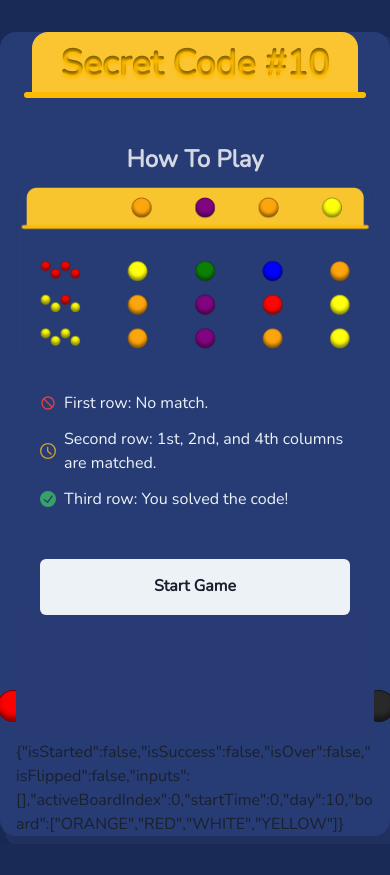
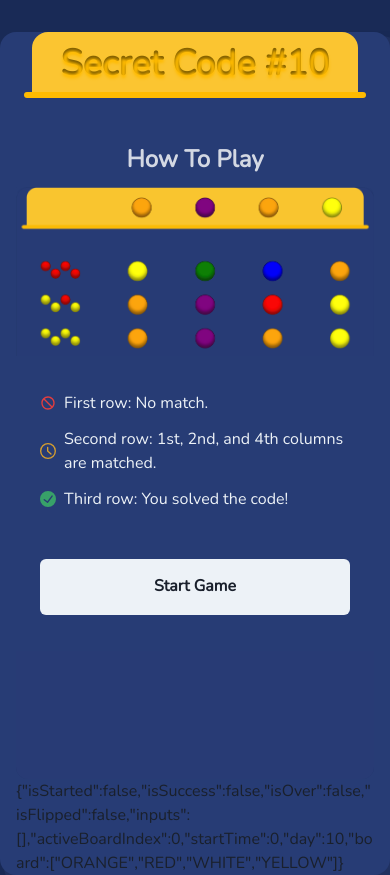
Before and after one commit to melihcaliskan/secret-code, a Next.js app: page / in a window 390 px wide. Before the commit the page ends 844 px from the top, so only its background shows below. Built offline with nearby package versions, Linux system fonts and the light colour scheme.

Commit message:
mobile improvements

```diff
--- a/components/Board/Board.component.tsx
+++ b/components/Board/Board.component.tsx
@@ -20,7 +20,7 @@ export function Board() {
         const start = i * BOARD_SIZE;
         const end = (i + 1) * BOARD_SIZE;
         const slicedInputs = value.inputs.slice(start, end);
-        console.log("slicedInputs", i, "idx", start, end, slicedInputs);
+        // console.log("slicedInputs", i, "idx", start, end, slicedInputs);
         return (
           <Row
             active={activeBoardIndex === i}
--- a/components/Pin/Pin.component.tsx
+++ b/components/Pin/Pin.component.tsx
@@ -4,7 +4,7 @@ import styles from "styles/Pin.module.scss"
 
 export function Pin(props: IPin.IPinProps) {
   const { color = "gray" } = props;
-  const size = props.size === "small" ? "16px" : "32px";
+  const size = props.size === "small" ? "16px" : "28px";
 
   return (
     <Box
--- a/components/RowStatus/RowStatus.component.tsx
+++ b/components/RowStatus/RowStatus.component.tsx
@@ -11,7 +11,7 @@ import { getRowColors } from '@/utility/helpers';
 export function RowStatus(props: any) {
   const { slicedInputs, rowIndex } = props;
   const [value, setValue]: any = useContext(GameContext);
-  const [colors, setColors] = useState(getColors());
+  const [colors, setColors] = useState([]);
   const [localInputs, setLocalInputs] = useState(slicedInputs);
 
   function getColors() {
@@ -29,9 +29,9 @@ export function RowStatus(props: any) {
   }
 
   useEffect(() => {
-    if (JSON.stringify(localInputs) != JSON.stringify(slicedInputs)) {
-      console.log("Değişti", rowIndex, slicedInputs, localInputs)
+    if (slicedInputs.length === BOARD_SIZE && !colors.length) {
       const colors = getColors();
+      console.log("Colors:", colors)
       setColors(colors);
       checkIsSuccess(colors);
     }
--- a/pages/_document.tsx
+++ b/pages/_document.tsx
@@ -10,7 +10,7 @@ export default function Document() {
         <link rel="preconnect" href="https://fonts.googleapis.com" />
         <link rel="preconnect" href="https://fonts.gstatic.com" crossOrigin="" />
         <link
-          href="https://fonts.googleapis.com/css2?family=Nunito&display=optional"
+          href="https://fonts.googleapis.com/css2?family=Nunito&display=swap"
           rel="stylesheet"
         />
         <script
--- a/pages/index.tsx
+++ b/pages/index.tsx
@@ -138,7 +138,6 @@ export function Home(props: IHome.IHomeProps) {
         position={"relative"}
         mt={4}
         backgroundColor={"#273c75"}
-        height={480}
         className={styles.boardContainer}>
         {renderContent()}
       </Box>
--- a/styles/Input.module.scss
+++ b/styles/Input.module.scss
@@ -1,4 +1,5 @@
 .input {
+  margin-top: 36px;
   position: relative;
   padding: 24px 0 16px 0;
   border-bottom-left-radius: 12px;
@@ -41,5 +42,5 @@
 }
 
 .inputStack {
-  gap: 12px;
+  gap: 4px;
 }
--- a/utility/helpers.ts
+++ b/utility/helpers.ts
@@ -41,6 +41,10 @@ export function shuffleArray(array: Array<any>) {
 }
 
 export function getRowColors(board: Array<any>, inputs: Array<any>) {
+  // const sortedBoard = board.sort((a, b) => a.localeCompare(b));
+  // const sortedInputs = inputs.sort((a, b) => a.localeCompare(b));
+  // console.log("Board:", board, sortedBoard, "inputs", inputs, sortedInputs)
+
   const colors = board.map((i, idx) => i === inputs[idx] ? PinColor.YELLOW : PinColor.RED);
   return shuffleArray(colors);
   return colors;
```
